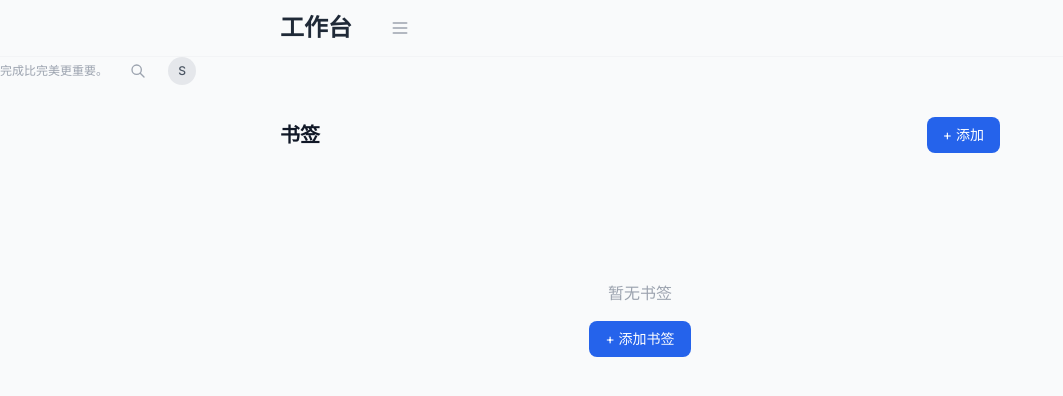
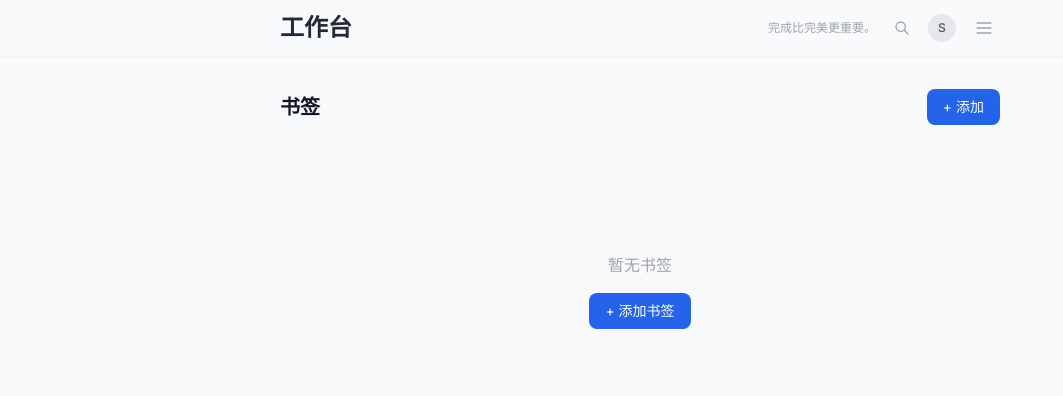
Before and after one commit to tojoevan/workspace, a Django app: page /bookmarks/ in a window 1280 px wide. Shown: the top 396 px of the page, without its empty margins (0-1063 px from the left). Run offline with Django 5.2, Linux system fonts and the light colour scheme; the visitor is signed in with stand-in values (Sample User, id 1); data that the repository does not hold is empty; some libraries are stand-ins or nearby versions.

Commit message:
fix: header layout broken - right side elements outside header

```diff
--- a/templates/base.html
+++ b/templates/base.html
@@ -105,19 +105,35 @@
 <!-- ====== 极简顶栏 ====== -->
 <header class="sticky top-0 z-30 bg-gray-50 dark:bg-[#0a0a0a] border-b border-gray-100 dark:border-gray-800">
     <div class="max-w-3xl mx-auto px-6 h-14 flex items-center justify-between">
-        <div class="flex items-center gap-8">
-            <a href="/" class="text-2xl font-semibold text-gray-800 dark:text-gray-100 hover:text-blue-600 dark:hover:text-blue-400 transition-colors leading-none">工作台</a>
-            <nav class="hidden xs:flex items-center gap-6 text-sm text-gray-400">
-                <a href="{% url 'todo:todo_list' %}" class="hover:text-gray-700 dark:hover:text-gray-200 transition-colors">待办</a>
-                <a href="{% url 'notes:note_list' %}" class="hover:text-gray-700 dark:hover:text-gray-200 transition-colors">笔记</a>
-                <a href="{% url 'rss:feed_list' %}" class="hover:text-gray-700 dark:hover:text-gray-200 transition-colors">收件箱</a>
-                <a href="{% url 'bookmarks:bookmark_list' %}" class="hover:text-gray-700 dark:hover:text-gray-200 transition-colors">书签</a>
+
+        <!-- 左侧：Logo + 导航 -->
+        <div class="flex items-center gap-6">
+            <a href="/" class="text-2xl font-semibold text-gray-800 dark:text-gray-100 hover:text-blue-600 dark:hover:text-blue-400 transition-colors leading-none flex-shrink-0">工作台</a>
+            <nav class="hidden xs:flex items-center gap-5 text-sm text-gray-400 flex-shrink-0">
+                <a href="{% url 'todo:todo_list' %}" class="hover:text-gray-700 dark:hover:text-gray-200 transition-colors whitespace-nowrap">待办</a>
+                <a href="{% url 'notes:note_list' %}" class="hover:text-gray-700 dark:hover:text-gray-200 transition-colors whitespace-nowrap">笔记</a>
+                <a href="{% url 'rss:feed_list' %}" class="hover:text-gray-700 dark:hover:text-gray-200 transition-colors whitespace-nowrap">收件箱</a>
+                <a href="{% url 'bookmarks:bookmark_list' %}" class="hover:text-gray-700 dark:hover:text-gray-200 transition-colors whitespace-nowrap">书签</a>
             </nav>
+        </div>
+
+        <!-- 右侧：鸡汤文 + 搜索 + 用户 -->
+        <div class="flex items-center gap-3 flex-shrink-0">
+            {% if daily_quote %}
+            <span class="hidden xl:block text-xs text-gray-400 dark:text-gray-500 truncate max-w-[120px]">{{ daily_quote }}</span>
+            {% endif %}
+            <button onclick="openCtrlK()" class="p-1.5 rounded-md hover:bg-gray-100 dark:hover:bg-gray-800 text-gray-400 hover:text-gray-600 dark:hover:text-gray-300 transition-colors flex-shrink-0" title="Ctrl+K">
+                <svg class="w-4 h-4" fill="none" stroke="currentColor" viewBox="0 0 24 24"><path stroke-linecap="round" stroke-linejoin="round" stroke-width="2" d="M21 21l-6-6m2-5a7 7 0 11-14 0 7 7 0 0114 0z"/></svg>
+            </button>
+            {% if user.is_authenticated %}
+            <a href="{% url 'user_profile' %}" class="w-7 h-7 rounded-full bg-gray-200 dark:bg-gray-700 flex items-center justify-center text-xs font-medium text-gray-600 dark:text-gray-300 hover:bg-gray-300 dark:hover:bg-gray-600 transition-colors flex-shrink-0">{{ user.username|slice:":1"|upper }}</a>
+            {% endif %}
             <!-- 移动端 hamburger -->
-            <button onclick="toggleMobileNav()" class="xs:hidden p-1.5 rounded-md hover:bg-gray-100 dark:hover:bg-gray-800 text-gray-400" title="菜单">
+            <button onclick="toggleMobileNav()" class="xs:hidden p-1.5 rounded-md hover:bg-gray-100 dark:hover:bg-gray-800 text-gray-400 flex-shrink-0" title="菜单">
                 <svg class="w-5 h-5" fill="none" stroke="currentColor" viewBox="0 0 24 24"><path stroke-linecap="round" stroke-linejoin="round" stroke-width="2" d="M4 6h16M4 12h16M4 18h16"/></svg>
             </button>
         </div>
+
     </div>
 </header>
 
@@ -140,20 +156,6 @@
         </div>
     </div>
 </div>
-        </div>
-        <div class="flex items-center gap-4">
-            {% if daily_quote %}
-            <span class="hidden lg:block text-xs text-gray-400 dark:text-gray-500 truncate max-w-[140px]">{{ daily_quote }}</span>
-            {% endif %}
-            <button onclick="openCtrlK()" class="p-1.5 rounded-md hover:bg-gray-100 dark:hover:bg-gray-800 text-gray-400 hover:text-gray-600 dark:hover:text-gray-300 transition-colors" title="Ctrl+K">
-                <svg class="w-4 h-4" fill="none" stroke="currentColor" viewBox="0 0 24 24"><path stroke-linecap="round" stroke-linejoin="round" stroke-width="2" d="M21 21l-6-6m2-5a7 7 0 11-14 0 7 7 0 0114 0z"/></svg>
-            </button>
-            {% if user.is_authenticated %}
-            <a href="{% url 'user_profile' %}" class="w-7 h-7 rounded-full bg-gray-200 dark:bg-gray-700 flex items-center justify-center text-xs font-medium text-gray-600 dark:text-gray-300 hover:bg-gray-300 dark:hover:bg-gray-600 transition-colors">{{ user.username|slice:":1"|upper }}</a>
-            {% endif %}
-        </div>
-    </div>
-</header>
 
 <!-- ====== 页面标题（可选） ====== -->
 {% block page_header %}{% endblock %}
```
